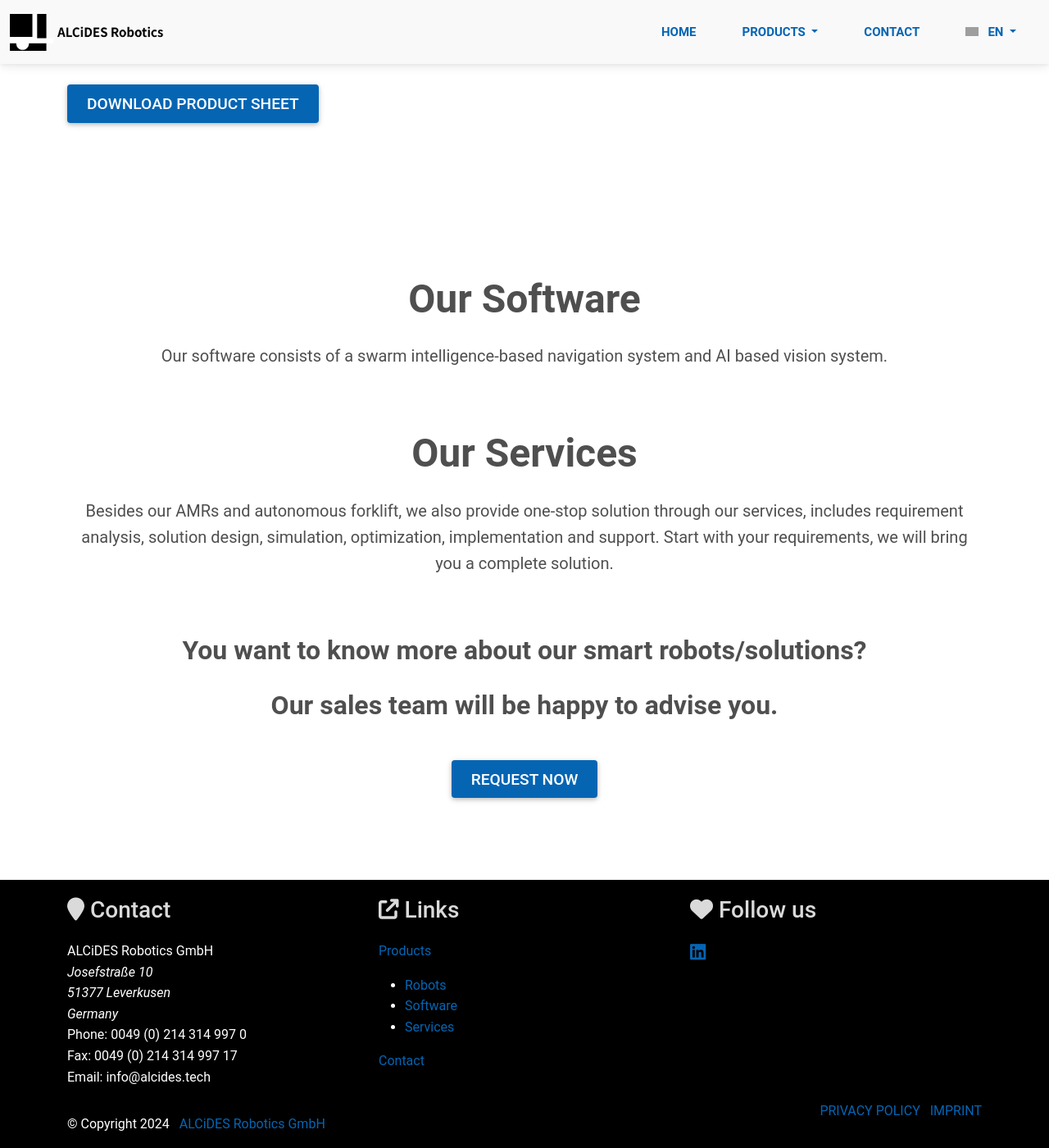
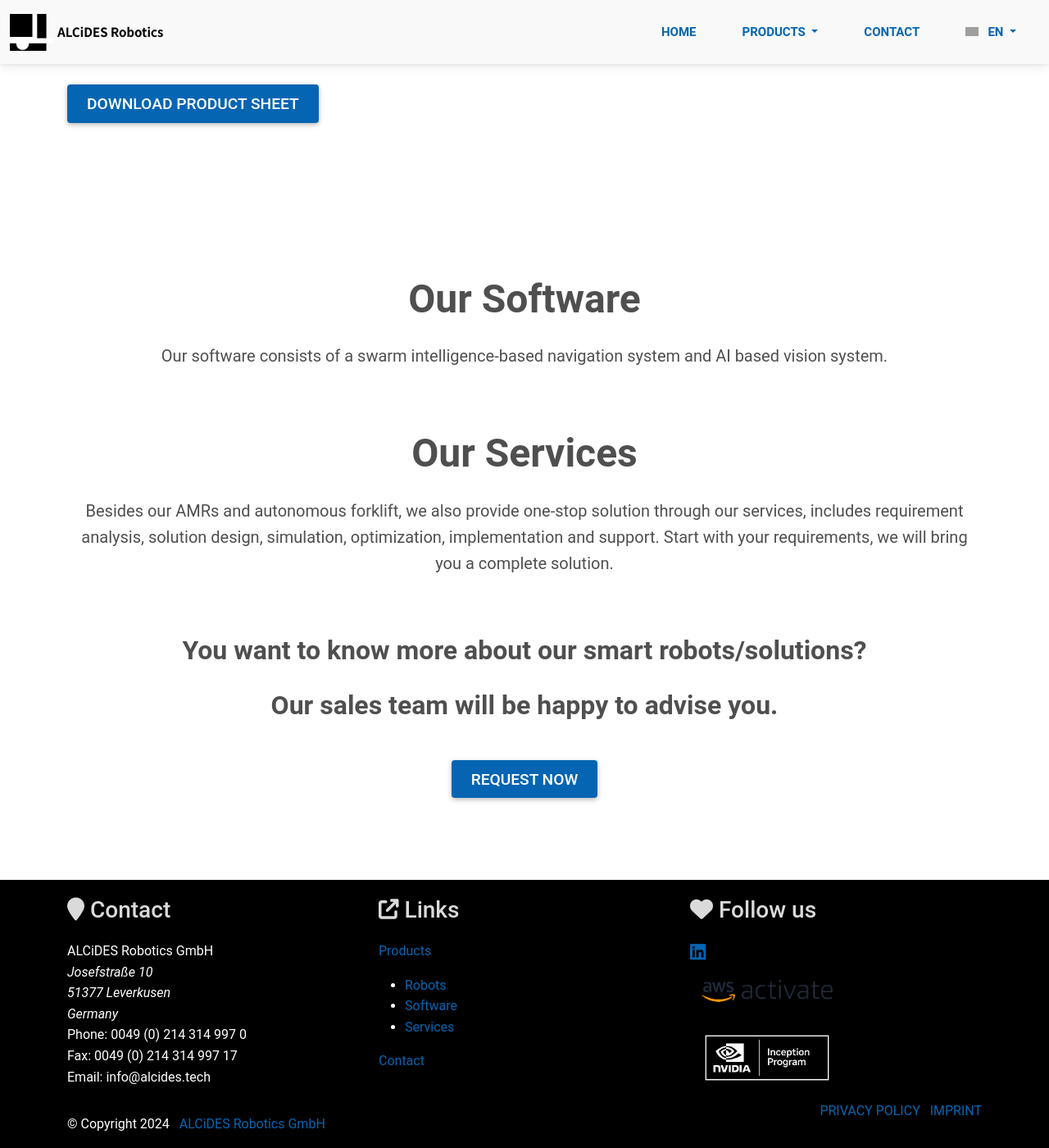
Before and after one commit to alcides-robotics/alcides-robotics.github.io, a Jekyll site: the page built from en/products.html, in a window 1280 px wide and 1400 px high, scrolled down 2289 px. Shown: the whole window at 82% size. Built offline with Jekyll 4.4.1, drawn with Linux system fonts in a browser that asks for light colours; grey boxes are pictures that could not be loaded.

Commit message:
remove logitmat, add nvidia inception and aws activate

```diff
--- a/_includes/footer.html
+++ b/_includes/footer.html
@@ -50,6 +50,12 @@
                     <a href="http://www.linkedin.com/company/alcides-robotics" class="btn-group linkedin">
                         <i class="fa-brands fa-linkedin"></i>
                     </a>
+                    <div class="image-container">
+                    <img src="{{ site.url }}{{ site.baseurl }}/assets/img/alcides/aws_activate_logo.png" alt="aws_activate"/>
+                    </div>
+                    <div class="image-container">
+                    <img src="{{ site.url }}{{ site.baseurl }}/assets/img/alcides/nvidia_inception_logo.png" alt="nvidia_inception"/>
+                    </div>
             <!--
                     <a href="http://www.twitter.com" class="btn-group twitter">
                         <i class="fab fa-twitter"></i>
--- a/assets/css/main.css
+++ b/assets/css/main.css
@@ -494,3 +494,32 @@
     font-size: 22px;
     padding-right: 10px;
 }
+
+
+footer .image-container {
+    width: 100%;
+    max-width: 500px; /* Adjust the max-width as needed */
+    margin: 0 auto; /* Center the container horizontally */
+    /* border: 2px solid #ccc; /* Optional border styling */
+    padding: 10px; /* Optional padding */
+    box-shadow: 0 4px 8px rgba(0,0,0,0.1); /* Optional shadow for a nice effect */
+    text-align: left; /* Center the image inside the container */
+    box-sizing: border-box; /* Include padding and border in the element's total width and height */
+}
+footer .image-container img {
+    max-width: 50%;
+    height: auto; /* Maintain aspect ratio */
+    display: inline-block;
+}
+@media (max-width: 600px) {
+    footer .image-container {
+        max-width: 100%; /* Full width on small screens */
+        padding: 5px; /* Adjust padding for small screens */
+        border-width: 1px; /* Adjust border width for small screens */
+    }
+}
+@media (min-width: 1200px) {
+    footer .image-container {
+        max-width: 800px; /* Increase max-width for large screens */
+    }
+}
--- a/de/index.html
+++ b/de/index.html
@@ -64,6 +64,7 @@
     <!-- Begin Main Container -->
     <div class="container">
         <!-- Begin Logimat Row -->
+        <!--
         <div class="row">
             <div class="content-block">
                 <div class="image-container img-responsive bg-image">
@@ -74,6 +75,7 @@
                 <p class="content-block-title">Halle 6 Stand A31</p>
             </div>
         </div>
+        -->
         <!-- End Logimat Row -->
         <!-- Begin Summary Row -->
         <div class="row">
--- a/de/products.html
+++ b/de/products.html
@@ -81,7 +81,7 @@
             </div>
           </div>
           <div class="col-12 col-md-6 product-entry">
-            <a href="{{ site.url }}{{ site.baseurl }}/products/product_2">
+            <a href="{{ site.url }}{{ site.baseurl }}/products#robots">
               <div class="image-container img-responsive bg-image hover-zoom">
                 <img src="{{ site.url }}{{ site.baseurl }}/assets/img/alcides/forklift_1.png" alt="Image of product 2">
               </div>
--- a/en/index.html
+++ b/en/index.html
@@ -65,6 +65,7 @@
     <!-- Begin Main Container -->
     <div class="container">
         <!-- Begin Logimat Row -->
+        <!--
         <div class="row">
             <div class="content-block">
                 <div class="image-container img-responsive bg-image">
@@ -75,6 +76,7 @@
                 <p class="content-block-title">Hall 6 Booth A31</p>
             </div>
         </div>
+        -->
         <!-- End Logimat Row -->
         <!-- Begin Summary Row -->
         <div class="row">
--- a/en/products.html
+++ b/en/products.html
@@ -80,7 +80,7 @@
             </div>
           </div>
           <div class="col-12 col-md-6 product-entry">
-            <a href="{{ site.url }}{{ site.baseurl }}/products/product_2">
+            <a href="{{ site.url }}{{ site.baseurl }}/products#robots">
               <div class="image-container img-responsive bg-image hover-zoom">
                 <img src="{{ site.url }}{{ site.baseurl }}/assets/img/alcides/forklift_1.png" alt="Image of product 2">
               </div>
```
Also changed, not shown: assets/img/alcides/aws_activate_logo.png (added), assets/img/alcides/aws_activate_logo.webp (added), assets/img/alcides/nvidia_inception_logo.png (added), assets/img/alcides/nvidia_inception_logo.webp (added).
